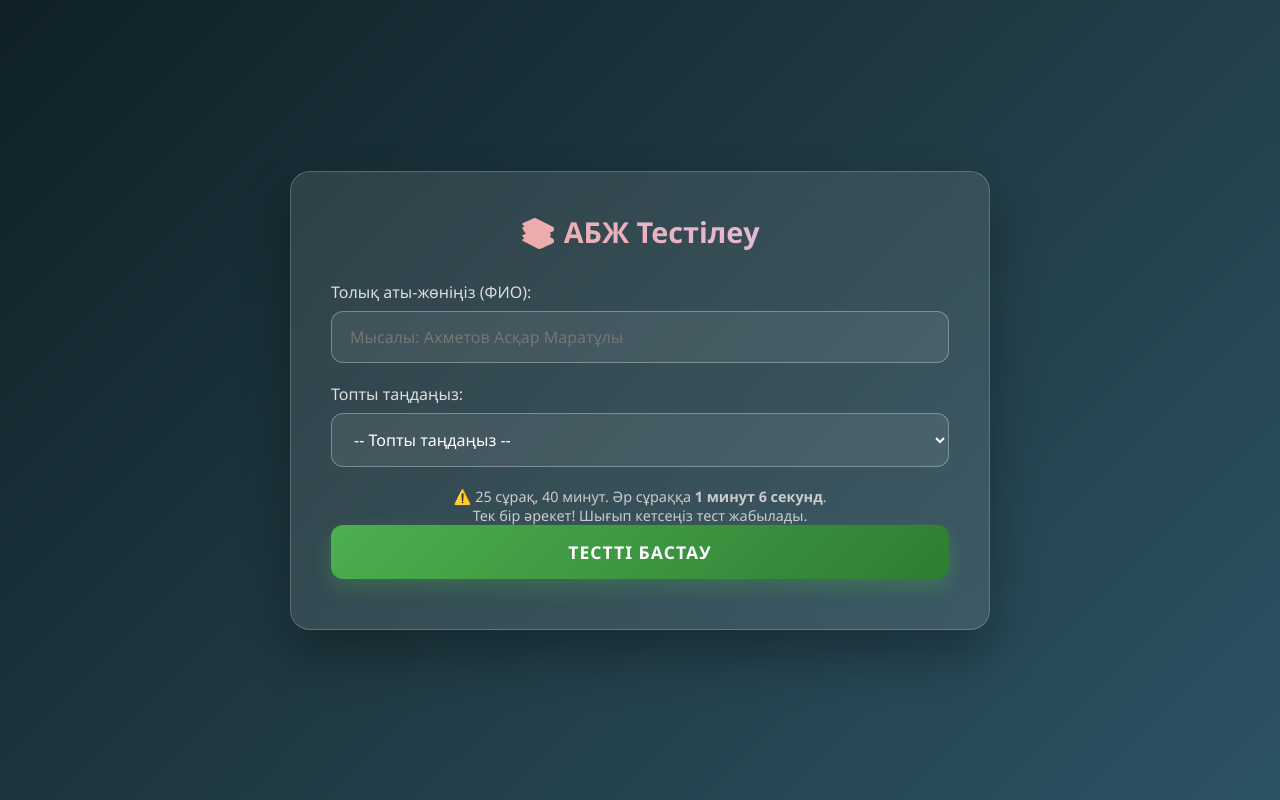
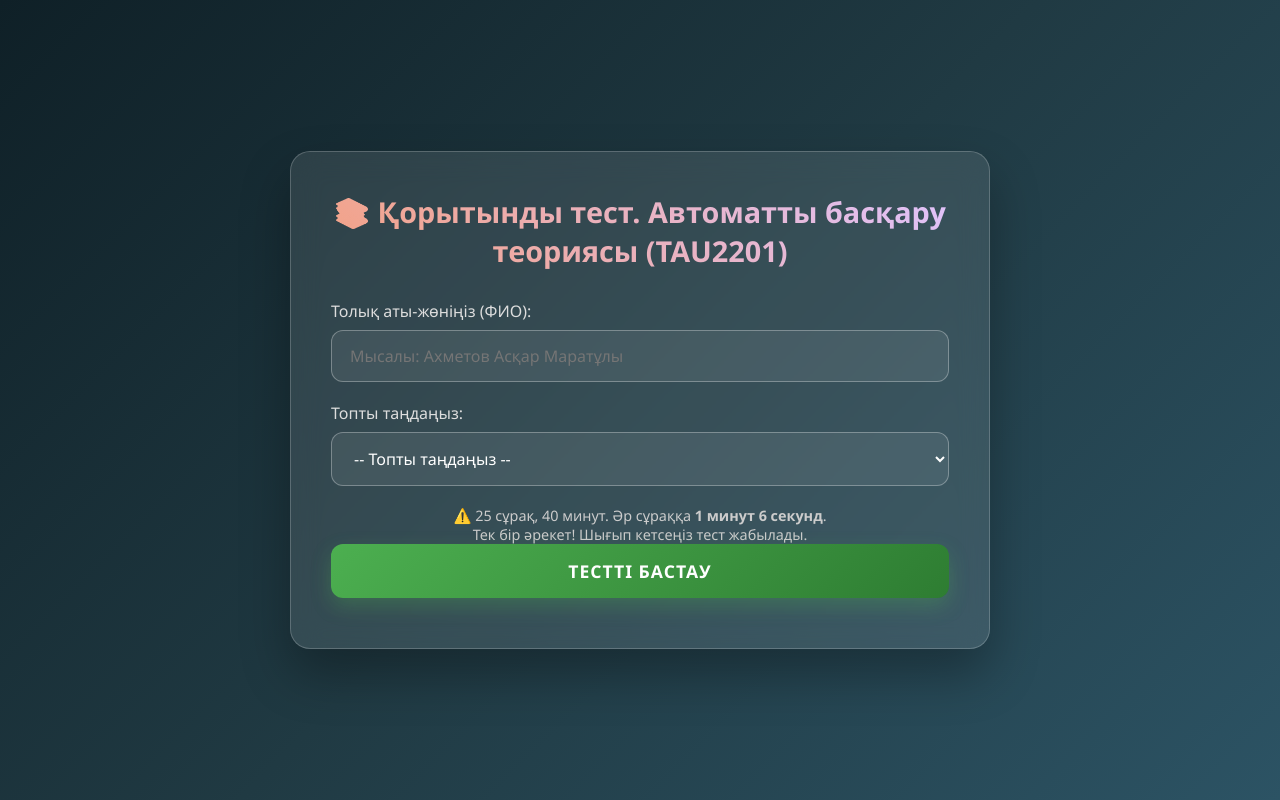
Before and after one commit to nmusabekov/tau_test_full, a plain HTML site: page index.html in a window 1280 px wide. Drawn offline with Linux system fonts and the light colour scheme.

Commit message:
Update index.html

```diff
--- a/index.html
+++ b/index.html
@@ -106,7 +106,7 @@
     <div class="container" id="mainContainer">
         <!-- Регистрация -->
         <div id="registerScreen">
-            <h1>📚 АБЖ Тестілеу</h1>
+            <h1>📚 Қорытынды тест. Автоматты басқару теориясы (TAU2201)</h1>
             <div class="form-group">
                 <label for="fullName">Толық аты-жөніңіз (ФИО):</label>
                 <input type="text" id="fullName" placeholder="Мысалы: Ахметов Асқар Маратұлы">
@@ -125,6 +125,7 @@
                     <option value="24-05а">24-05а</option>
                     <option value="24-05б">24-05б</option>
                     <option value="24-06а">24-06а</option>
+                    <option value="24-06а">24-06б</option>
                     <option value="24-07а">24-07а</option>
                     <option value="24-07б">24-07б</option>
                 </select>
```
